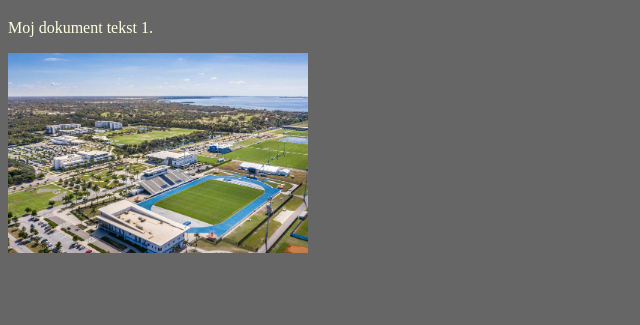
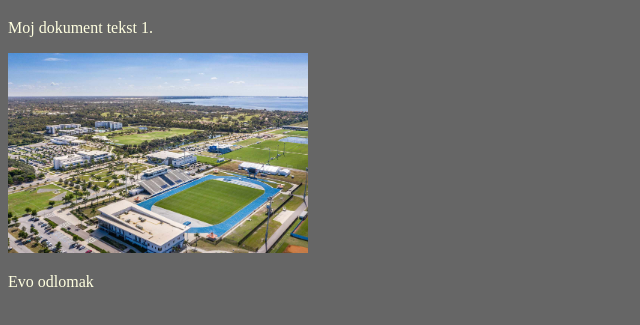
Before and after one commit to phidrho/edukacija, a plain HTML site: page index.html in a window 1280 px wide. Shown: the part 61-386 px from the top of the page, without its empty margins (0-640 px from the left). Drawn offline with Linux system fonts and the light colour scheme.

Commit message:
dodan odlomak

```diff
--- a/index.html
+++ b/index.html
@@ -11,6 +11,7 @@
     <h1>PRVA WEBSTRANICA</h1>
     <p>Moj dokument tekst 1.</p>
     <img src="./slike/slika.jpg" alt="stadion" style="width:300px" title="stadion">
+    <p>Evo odlomak</p>
 </body>
 
 </html>
```
